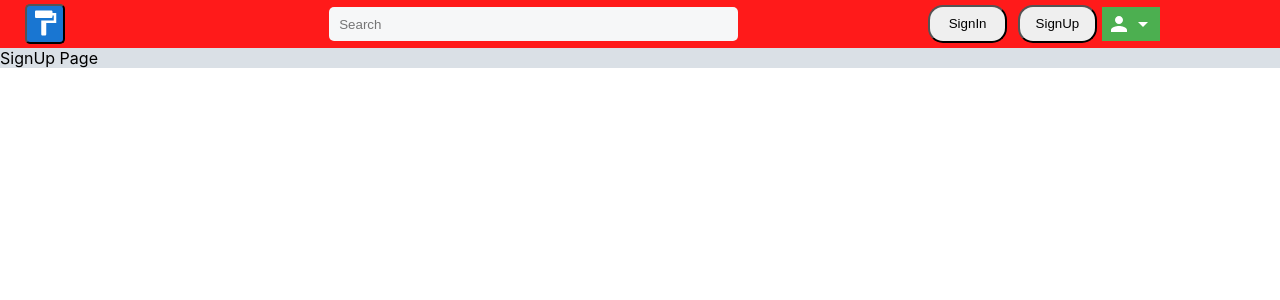
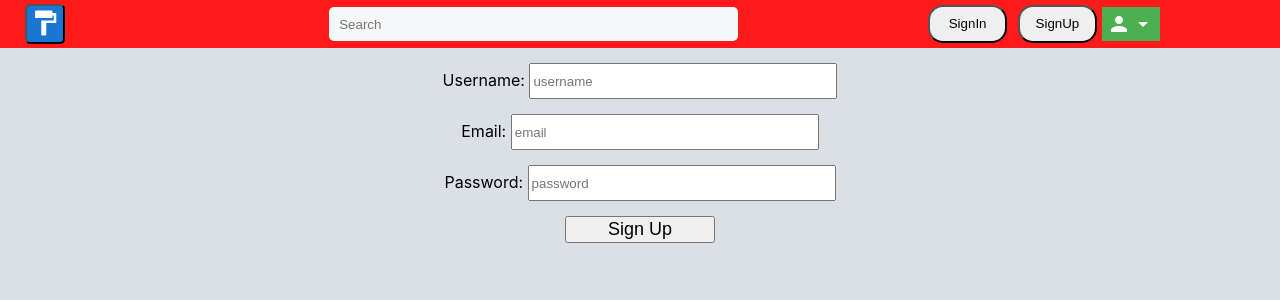
Before and after one commit to Brianidle/FrontEnd-Foro, a React (Create React App) app: page /signin in a window 1280 px wide. Both pictures are taken after a click on the button "SignUp". Shown: the top 300 px of the page. Built offline with nearby package versions, Linux system fonts and the light colour scheme.

Commit message:
New pages completed: SignIn and SignUp. Unused css attributes deleted from Layout.js and home.js.

```diff
--- /dev/null
+++ b/src/components/GeneralForm.js
@@ -0,0 +1,51 @@
+import React from "react";
+import styled from "styled-components";
+
+const Input = styled.input`
+  width: 300px;
+  height: 30px;
+`;
+
+const Button = styled.button`
+  width: 150px;
+  font-size:18px;
+`;
+
+const GeneralForm = (props) => {
+  return (
+    <form>
+      <div >
+        <label htmlFor="username">Username: </label>
+        <Input
+          id="username"
+          style={{ marginBottom: 15 }}
+          placeholder="username"
+        ></Input>
+      </div>
+
+      {props.formType==="signup" && <div>
+        <label htmlFor="email">Email: </label>
+        <Input
+          id="email"
+          style={{ marginBottom: 15 }}
+          type="email"
+          placeholder="email"
+        ></Input>
+      </div>}
+
+      <div>
+        <label htmlFor="password">Password: </label>
+        <Input
+          id="password"
+          style={{ marginBottom: 15 }}
+          type="password"
+          placeholder="password"
+        ></Input>
+      </div>
+
+      <Button>{props.buttonText}</Button>
+    </form>
+  );
+};
+
+export default GeneralForm;
--- a/src/components/Layout.js
+++ b/src/components/Layout.js
@@ -4,8 +4,6 @@
 
 const Main=styled.main`
   background-color:#dae0e6;
-  display: block;
-  height:100%;
   padding-top:48px;
 `;
 
--- a/src/pages/home.js
+++ b/src/pages/home.js
@@ -12,7 +12,6 @@
 `;
 
 const AsideContainer = styled.aside`
-  height: 400px;
   margin-left:30px;
   border-radius: 5px;
 `;
--- a/src/pages/signIn.js
+++ b/src/pages/signIn.js
@@ -1,11 +1,17 @@
 import React, { useEffect } from "react";
+
+import GeneralForm from "../components/GeneralForm";
 
 const SignIn = () => {
   useEffect(() => {
     document.title = "SignIn Page";
   });
 
-  return <div>SignIn Page</div>;
+  return (
+    <div style={{marginTop:15,height:"100vh",textAlign:"center"}}>
+      <GeneralForm buttonText="Sign In" />
+    </div>
+  );
 };
 
 export default SignIn;
--- a/src/pages/signUp.js
+++ b/src/pages/signUp.js
@@ -1,11 +1,16 @@
 import React, { useEffect } from "react";
+import GeneralForm from '../components/GeneralForm';
 
 const SignUp = () => {
   useEffect(() => {
     document.title = "SignUp Page";
   });
 
-  return <div>SignUp Page</div>;
+  return (
+    <div style={{ marginTop: 15, height: "100vh", textAlign: "center" }}>
+      <GeneralForm buttonText="Sign Up" formType="signup" />
+    </div>
+  );
 };
 
 export default SignUp;
```
